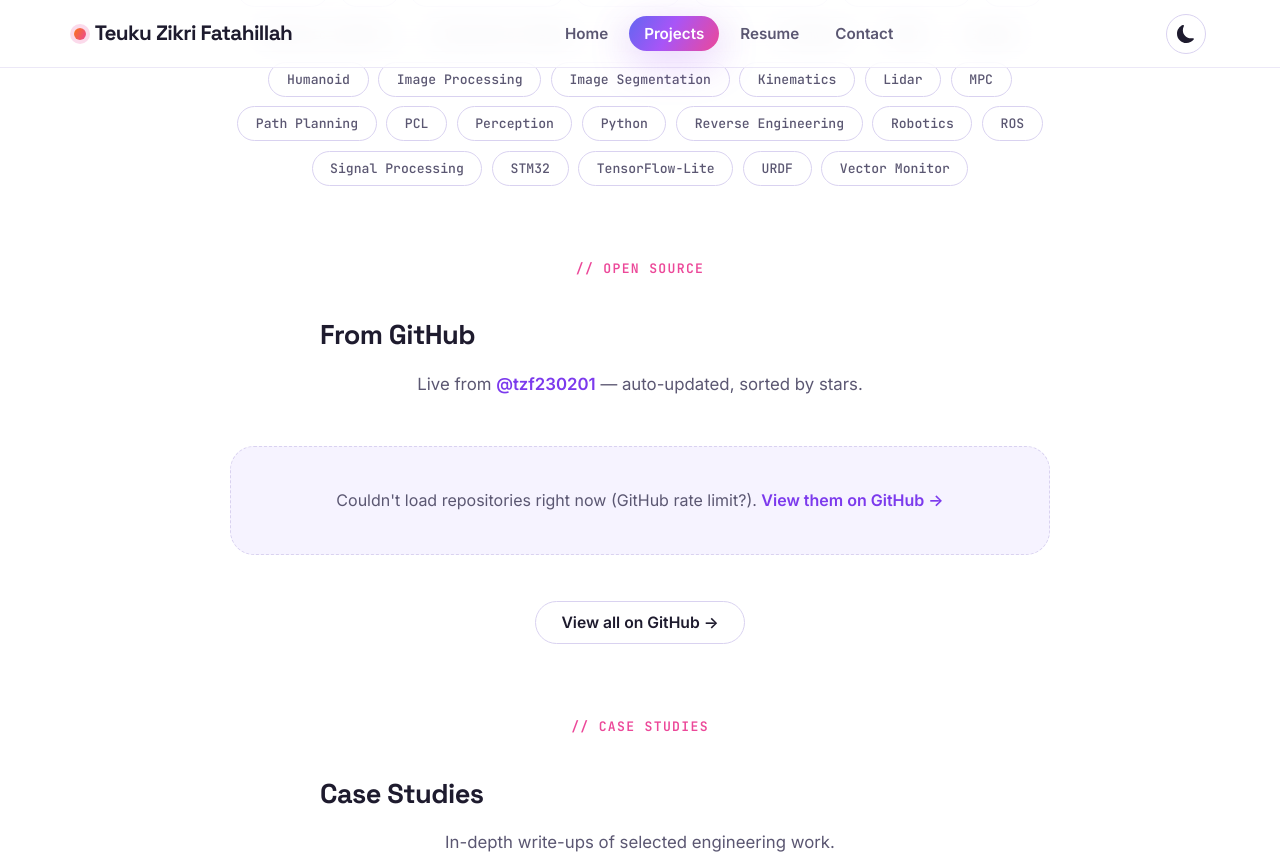
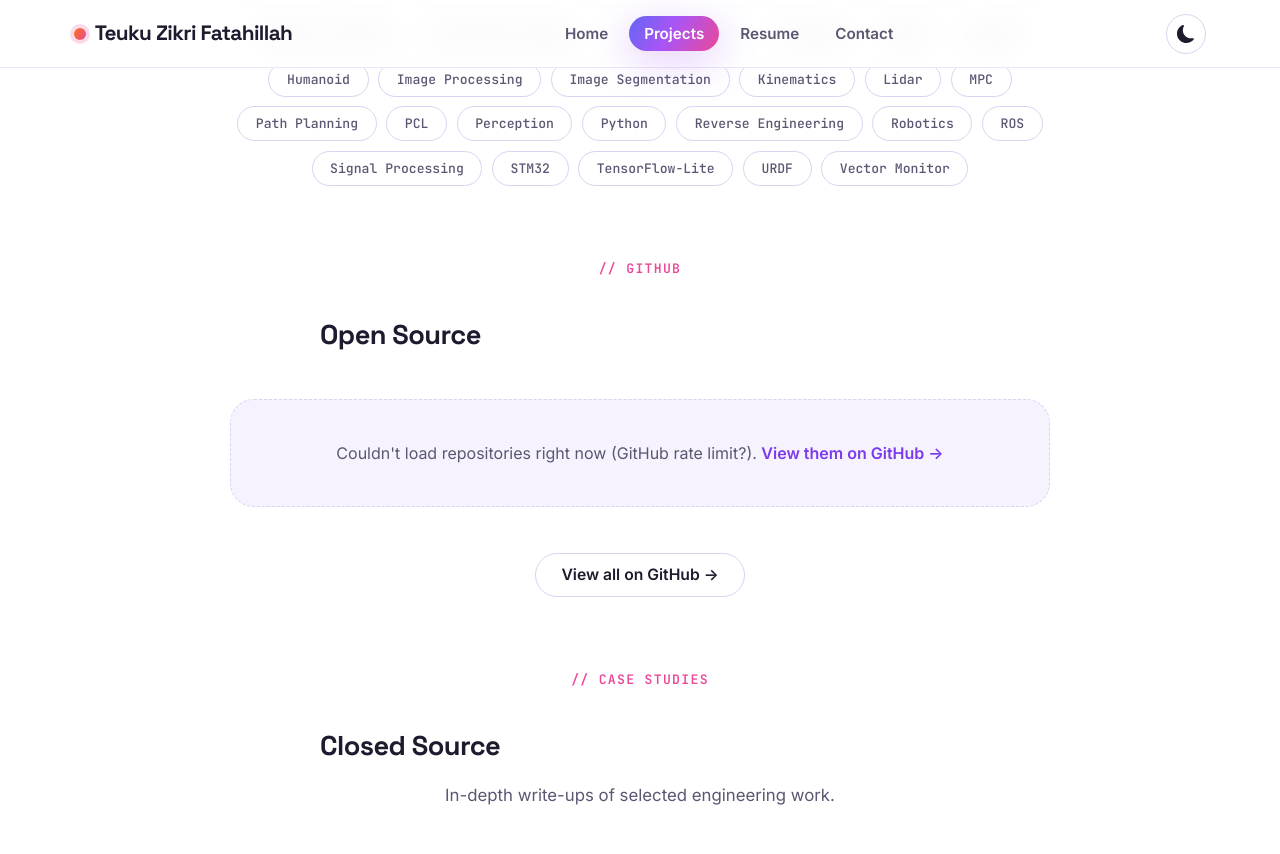
Before and after one commit to tzf230201/tzf230201.github.io, a Jekyll site: the page built from projects.md, in a window 1280 px wide and 900 px high, scrolled down 418 px, cut to the strip 0-854 px from the top of the window. Built offline with Jekyll 4.4.1, drawn with Linux system fonts in a browser that asks for light colours.

Commit message:
Rename Projects sections to Open Source / Closed Source
Drop the "auto-updated from GitHub" subtitle; label the GitHub section
"Open Source" and the curated case studies "Closed Source".

Co-Authored-By: Claude Opus 4.8 <noreply@anthropic.com>

```diff
--- a/projects.md
+++ b/projects.md
@@ -19,9 +19,8 @@ content_class: page-wide
 
 <div class="gh-section">
     <div class="section-head">
-        <span class="section-kicker">// open source</span>
-        <h2 class="section-title">From GitHub</h2>
-        <p class="section-sub">Live from <a href="https://github.com/tzf230201" target="_blank" rel="noopener">@tzf230201</a> — auto-updated, sorted by stars.</p>
+        <span class="section-kicker">// github</span>
+        <h2 class="section-title">Open Source</h2>
     </div>
     <div id="gh-repos" class="repo-grid">
         <p class="repo-status">Loading repositories…</p>
@@ -33,7 +32,7 @@ content_class: page-wide
 
 <div class="section-head" style="margin-top:4.5rem">
     <span class="section-kicker">// case studies</span>
-    <h2 class="section-title">Case Studies</h2>
+    <h2 class="section-title">Closed Source</h2>
     <p class="section-sub">In-depth write-ups of selected engineering work.</p>
 </div>
 
```
